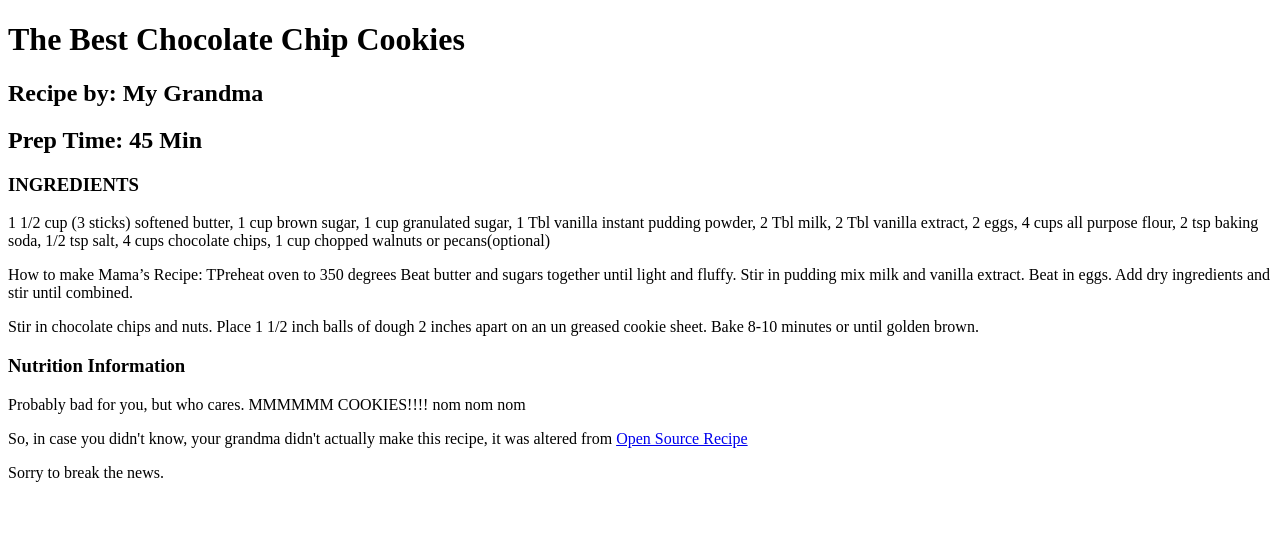
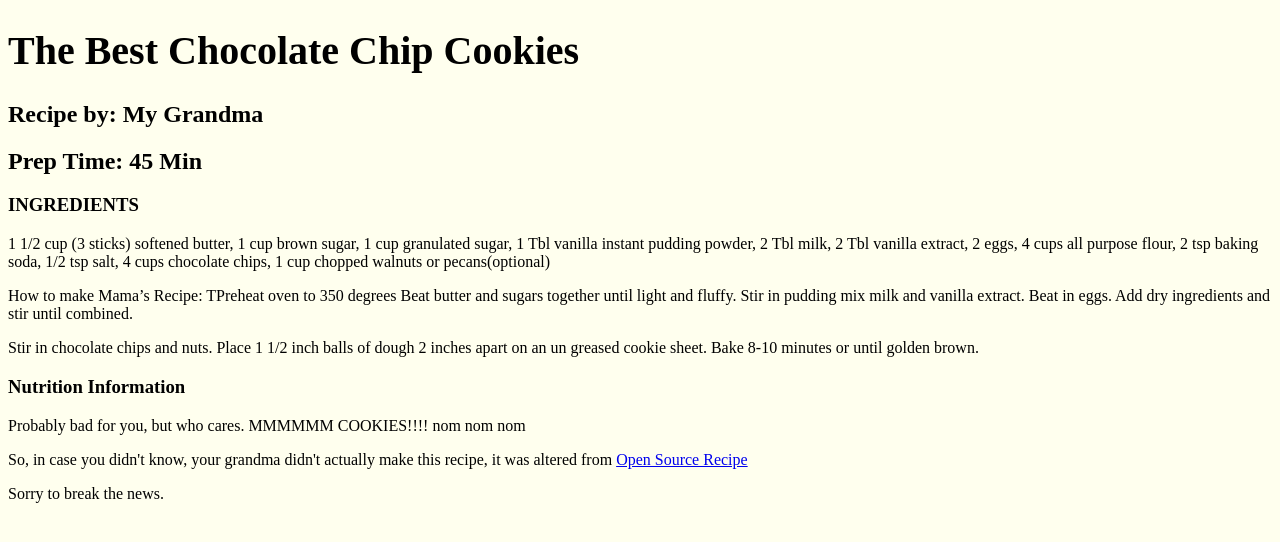
Before and after one commit to BrianCarela/cookie_recipe, a plain HTML site: page index.html in a window 1280 px wide. Drawn offline with Linux system fonts and the light colour scheme.

Commit message:
lol how am I forgetting how css linking works

```diff
--- a/index.html
+++ b/index.html
@@ -3,8 +3,8 @@
 <head>
   <!-- Students don't know about the title tag just yet -->
   <title>Grammy's cookies!</title>
-  <!-- students should remember to use an external style sheet -->
-  <link rel="stylesheet" type="text/css" href="styles.css">
+  <!-- students should remember to use an external style sheet. In the href, they might forget the ./ before the file name -->
+  <link rel="stylesheet" type="text/css" href="./styles.css">
 </head>
 <body>
   <h1>The Best Chocolate Chip Cookies</h1>
--- a/styles.css
+++ b/styles.css
@@ -0,0 +1,7 @@
+h1{
+  font-size: 40px;
+}
+
+body{
+  background-color: #FFE;
+}
```
